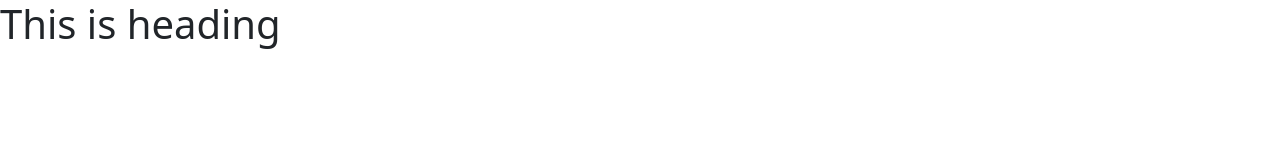
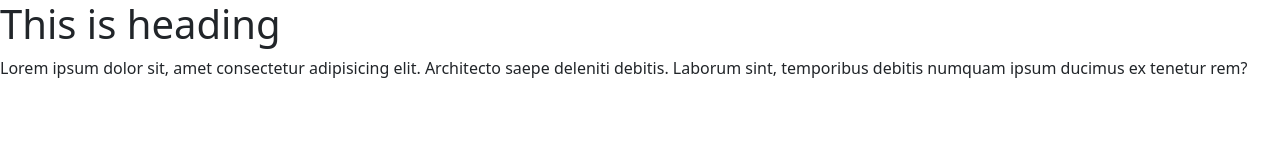
Before and after one commit to masum691/panda-website, a plain HTML site: page index.html in a window 1280 px wide. Drawn offline with Linux system fonts and the light colour scheme.

Commit message:
fixing issues

```diff
--- a/index.html
+++ b/index.html
@@ -9,6 +9,7 @@
 </head>
 <body>
     <h1>This is heading</h1>
+    <p>Lorem ipsum dolor sit, amet consectetur adipisicing elit. Architecto saepe deleniti debitis. Laborum sint, temporibus debitis numquam ipsum ducimus ex tenetur rem?</p>
     <script src="js/bootstrap.bundle.min.js"></script>
 </body>
 </html>
```
Also changed, not shown: 1 other file.
